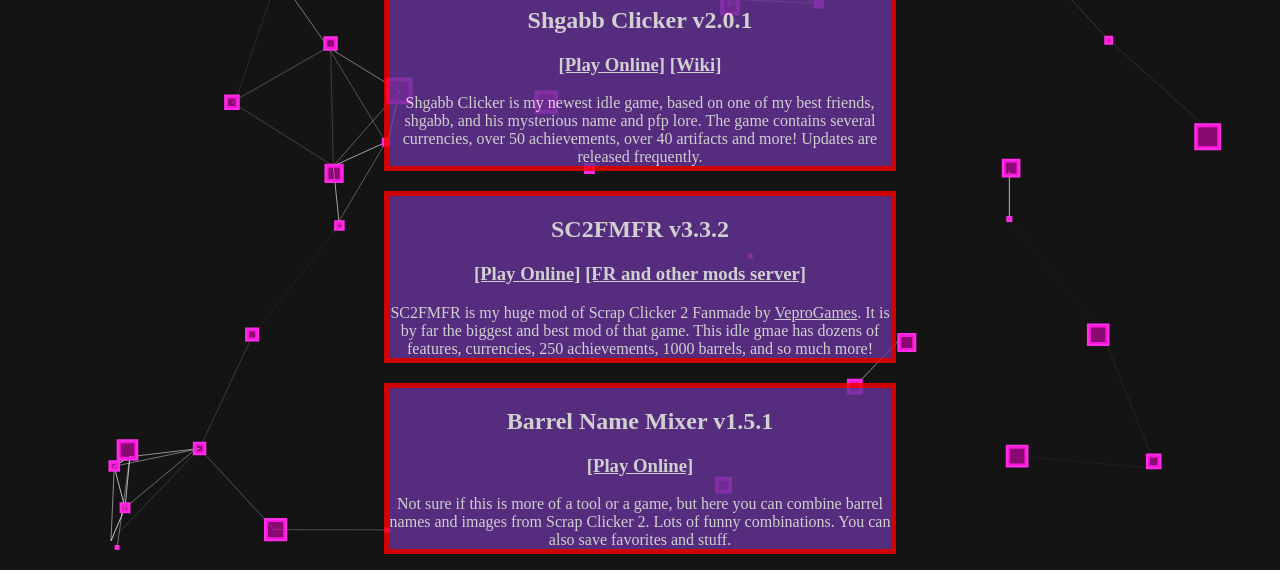
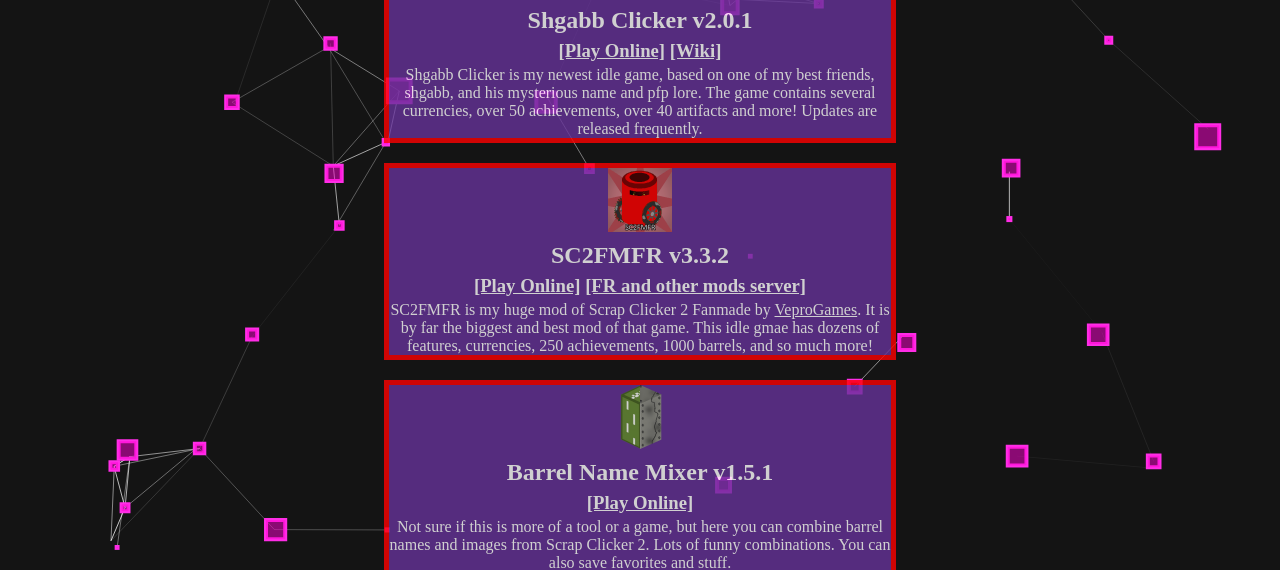
Before and after one commit to schrottii/schrottii.github.io, a plain HTML site: page index.html in a window 1280 px wide. Shown: the part 230-804 px from the top of the page. Drawn offline with Linux system fonts and the light colour scheme.

Commit message:
added images :3

```diff
--- a/index.html
+++ b/index.html
@@ -14,6 +14,7 @@
 
     <h1>My Games</h1>
     <div class="gameDiv">
+        <img class="gameImg" src="images/shgabb.png" />
         <h2>Shgabb Clicker v2.0.1</h2>
         <h3>
             <a href="https://shgabb-clicker.vercel.app/">[Play Online]</a>
@@ -23,6 +24,7 @@
     </div>
 
     <div class="gameDiv">
+        <img class="gameImg" src="images/app-icon-large.png" />
         <h2>SC2FMFR v3.3.2</h2>
         <h3>
             <a href="https://sc2fmfr.vercel.app/">[Play Online]</a>
@@ -32,6 +34,7 @@
     </div>
 
     <div class="gameDiv">
+        <img class="gameImg" src="images/canvas.png" />
         <h2>Barrel Name Mixer v1.5.1</h2>
         <h3>
             <a href="https://barrelnames.vercel.app/">[Play Online]</a>
--- a/style.css
+++ b/style.css
@@ -4,13 +4,15 @@
     text-align: center;
     z-index: 2;
     color: white;
+    margin-top: 6px;
+    margin-bottom: 4px;
 }
 
 html, body {
     width: 100%;
     height: 100%;
     margin: 0;
-    overflow: hidden
+    overflow-x: hidden
 }
 
 /* my stuff */
@@ -33,6 +35,12 @@
         margin-right: 30%;
         max-width: 40%;
     }
+}
+
+.gameImg{
+    text-align: left;
+    height: 64px;
+    width: 64px;
 }
 
 /* particles stuff */
```
Also changed, not shown: images/app-icon-large.png (added), images/canvas.png (added), images/shgabb.png (added).
